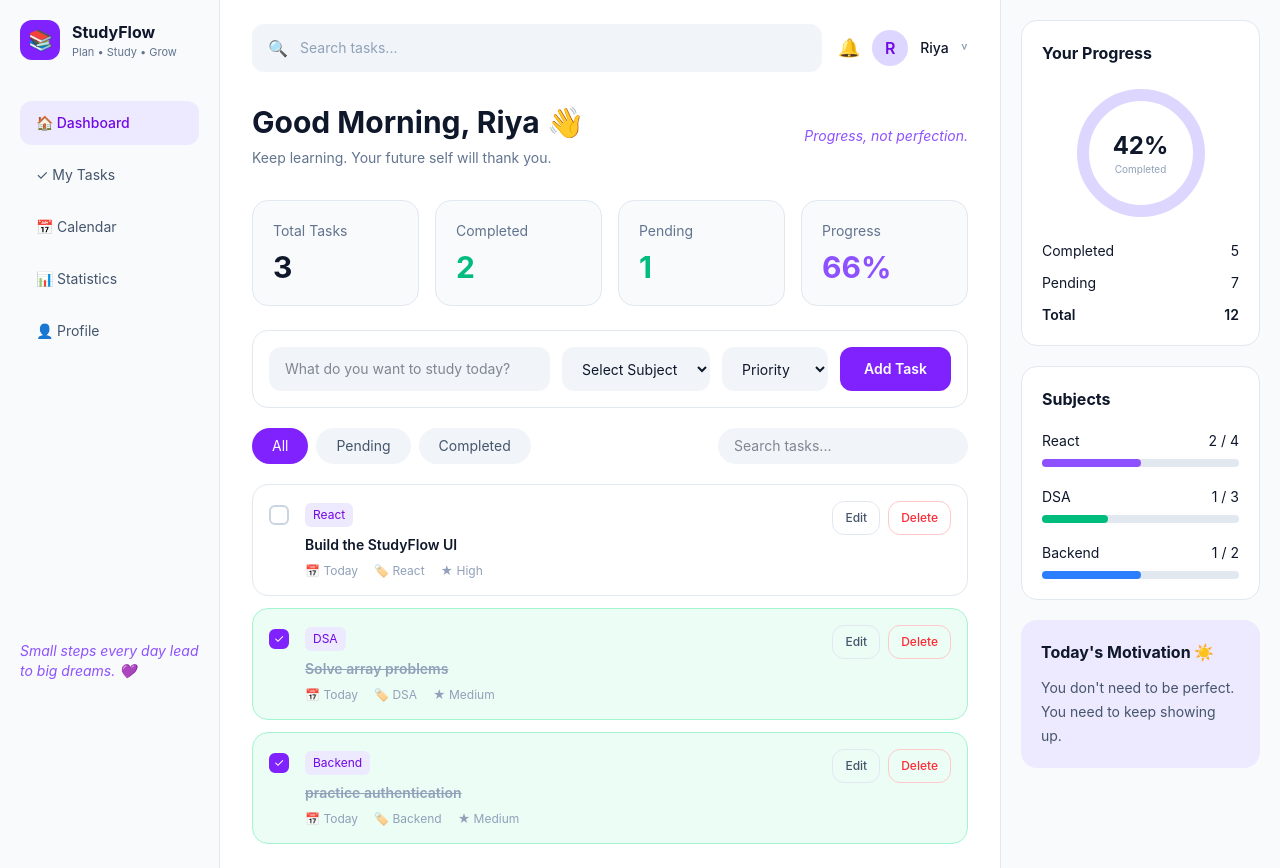
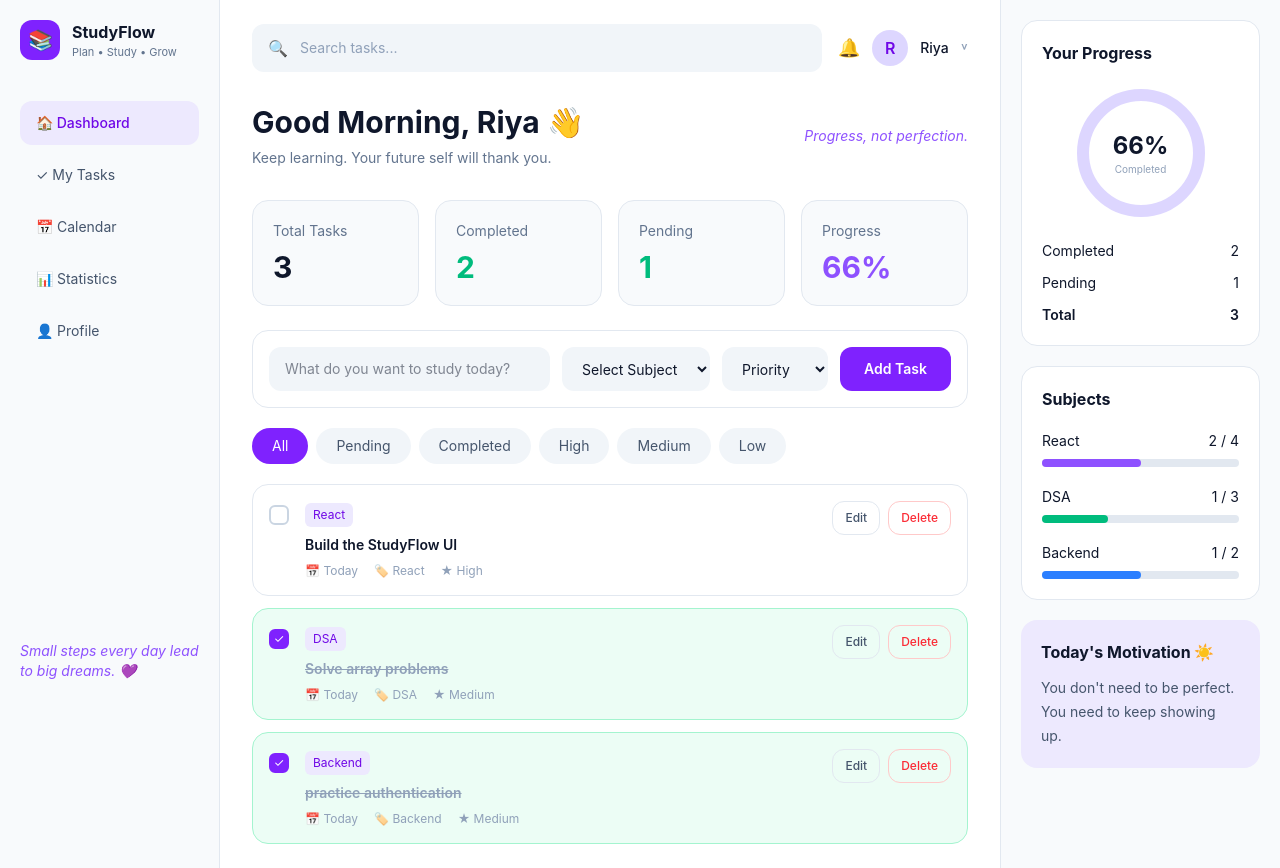
Before and after one commit to Riya-11-11/study-task-manager-react, a React (Vite) app: page / in a window 1280 px wide. Built offline with nearby package versions, Linux system fonts and the light colour scheme.

Commit message:
feat: enhance task filtering with priority options and update RightPanel to display dynamic task statistics

```diff
--- a/src/App.jsx
+++ b/src/App.jsx
@@ -113,10 +113,28 @@
         task.completed === false &&
         task.title.toLowerCase().includes(searchTask.toLowerCase()),
     );
-  } else {
+  } else if (taskFilters === "Completed") {
     filteredTask = tasks.filter(
       (task) =>
         task.completed === true &&
+        task.title.toLowerCase().includes(searchTask.toLowerCase()),
+    );
+  }  else if (taskFilters === "High") {
+    filteredTask = tasks.filter(
+      (task) =>
+        task.priority === "High" &&
+        task.title.toLowerCase().includes(searchTask.toLowerCase()),
+    );
+  } else if (taskFilters === "Medium") {
+    filteredTask = tasks.filter(
+      (task) =>
+        task.priority === "Medium" &&
+        task.title.toLowerCase().includes(searchTask.toLowerCase()),
+    );
+  } else if (taskFilters === "Low") {
+    filteredTask = tasks.filter(
+      (task) =>
+        task.priority === "Low" &&
         task.title.toLowerCase().includes(searchTask.toLowerCase()),
     );
   }
@@ -163,7 +181,12 @@
           </p>
         </section>
 
-        <Stats totalTasks={totalTasks} completedTasks={completedTasks} pendingTasks={pendingTasks} progress={progress} />
+        <Stats
+          totalTasks={totalTasks}
+          completedTasks={completedTasks}
+          pendingTasks={pendingTasks}
+          progress={progress}
+        />
 
         <AddTask handleSubmit={handleSubmit} />
 
@@ -177,7 +200,12 @@
         />
       </main>
 
-      <RightPanel />
+      <RightPanel
+        totalTasks={totalTasks}
+        completedTasks={completedTasks}
+        pendingTasks={pendingTasks}
+        progress={progress}
+      />
     </div>
   );
 }
--- a/src/components/RightPanel.jsx
+++ b/src/components/RightPanel.jsx
@@ -1,4 +1,4 @@
-function RightPanel() {
+function RightPanel({totalTasks, completedTasks, pendingTasks, progress}) {
   return (
     <aside className="hidden border-l border-slate-200 bg-slate-50 p-5 dark:border-slate-800 dark:bg-slate-900 xl:block">
 
@@ -12,7 +12,7 @@
         <div className="mx-auto my-6 flex h-32 w-32 flex-col items-center justify-center rounded-full border-[12px] border-violet-200 dark:border-violet-950">
 
           <strong className="text-2xl">
-            42%
+            {progress}%
           </strong>
 
           <span className="text-[10px] text-slate-400">
@@ -25,17 +25,17 @@
 
           <p className="flex justify-between">
             <span>Completed</span>
-            <span>5</span>
+            <span>{completedTasks}</span>
           </p>
 
           <p className="flex justify-between">
             <span>Pending</span>
-            <span>7</span>
+            <span>{pendingTasks}</span>
           </p>
 
           <p className="flex justify-between font-semibold">
             <span>Total</span>
-            <span>12</span>
+            <span>{totalTasks}</span>
           </p>
 
         </div>
--- a/src/components/TaskFilters.jsx
+++ b/src/components/TaskFilters.jsx
@@ -34,13 +34,40 @@
         >
           Completed
         </button>
+         <button
+          onClick={() => handleFilter("High")}
+          className={`rounded-full px-5 py-2 text-sm ${
+            taskFilters === "High"
+              ? "bg-violet-600 text-white"
+              : "bg-slate-100 text-slate-600 dark:bg-slate-900 dark:text-slate-300"
+          }`}
+        >
+          High
+        </button>
+
+        <button
+          onClick={() => handleFilter("Medium")}
+          className={`rounded-full px-5 py-2 text-sm ${
+            taskFilters === "Medium"
+              ? "bg-violet-600 text-white"
+              : "bg-slate-100 text-slate-600 dark:bg-slate-900 dark:text-slate-300"
+          }`}
+        >
+          Medium
+        </button>
+
+        <button
+          onClick={() => handleFilter("Low")}
+          className={`rounded-full px-5 py-2 text-sm ${
+            taskFilters === "Low"
+              ? "bg-violet-600 text-white"
+              : "bg-slate-100 text-slate-600 dark:bg-slate-900 dark:text-slate-300"
+          }`}
+        >
+          Low
+        </button>
       </div>
 
-      <input
-        type="text"
-        placeholder="Search tasks..."
-        className="rounded-full bg-slate-100 px-4 py-2 text-sm outline-none dark:bg-slate-900"
-      />
     </section>
   );
 }
```
